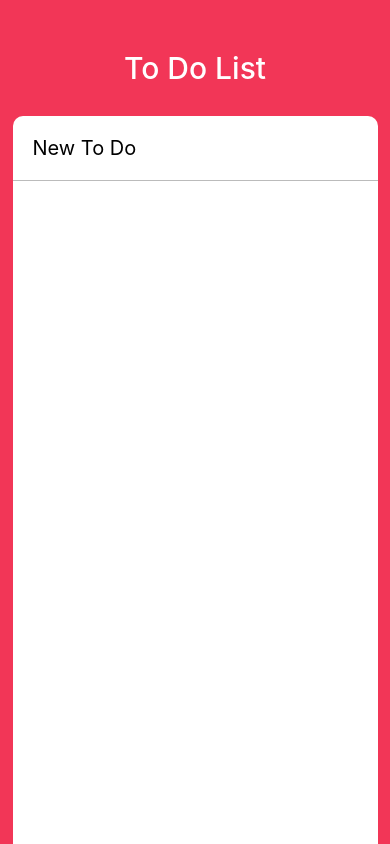
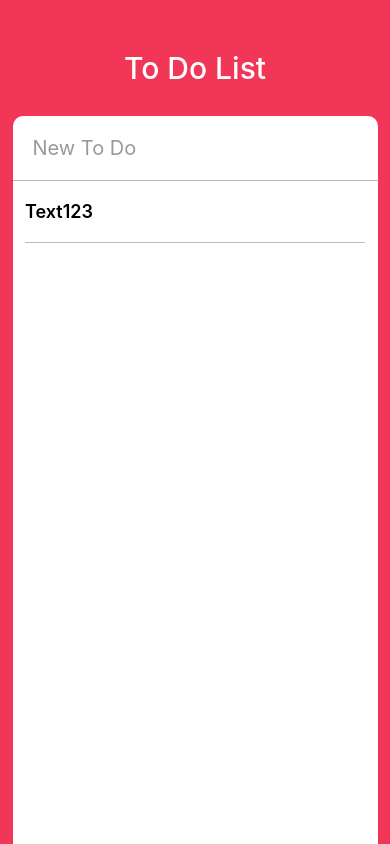
Before and after one commit to micaellajimini/to_do_app, a React Native app: screen / in a window 390 px wide. Built offline with nearby package versions, Linux system fonts and the light colour scheme.

Commit message:
editing item list

```diff
--- a/App.js
+++ b/App.js
@@ -1,19 +1,33 @@
 import React from 'react';
-import { StyleSheet, Text, View , StatusBar, TextInput, Dimensions, Platform } from 'react-native';
+import { StyleSheet, Text, View , StatusBar, TextInput, Dimensions, Platform, ScrollView } from 'react-native';
+import Todo from "./todo";
 
 const {height,width} = Dimensions.get("window");
 export default class App extends React.Component {
+  state = {
+    newTodo : ""
+  }
   render() {
+    const { newTodo } = this.state;
     return (
       <View style={styles.container}>
         <StatusBar barStyle="light-content" />
         <Text style={styles.title}>To Do List</Text>
         <View style={styles.card}>
-          <TextInput style={styles.input} placeholder={"New To Do"}/>
+          <TextInput style={styles.input} placeholder={"New To Do"} value={newTodo} onChangeText = {this._controlnewTodo} placeholderTextColor={"#999"} returnKeyType={"done"} autoCorrect = {false}/>
+          <ScrollView contentContainerStyle={styles.todos}>
+            <Todo />
+          </ScrollView>
         </View>
       </View>
     );
   }
+
+  _controlnewTodo = text => {
+    this.setState({
+      newTodo : text
+    });
+  };
 }
 
 const styles = StyleSheet.create({
@@ -55,5 +69,9 @@
     borderBottomColor: "#bbb",
     borderBottomWidth : 1,
     fontSize : 20,
+  },
+  todos : {
+    alignItems : "center",
+
   }
 });
--- /dev/null
+++ b/todo.js
@@ -0,0 +1,38 @@
+import React from 'react';
+import {View,StyleSheet,Text,Dimensions, TouchableOpacity} from 'react-native';
+
+const {width, height} = Dimensions.get("window");
+export default class Todo extends React.Component{
+  state = {
+    isEdit : false,
+  }
+  render(){
+    return(
+      <View style={styles.container2}>
+        <TouchableOpacity>
+          <View style={styles.circle}>
+
+          </View>
+          <Text style={styles.textstyle}>Text123</Text>
+        </TouchableOpacity>
+      </View>
+    );
+  }
+}
+
+const styles = StyleSheet.create({
+  container2 : {
+    width : width-50,
+    borderBottomColor : "#bbb",
+    borderBottomWidth : StyleSheet.hairlineWidth,
+    flexDirection : "row",
+  },
+  circle : {
+
+  },
+  textstyle : {
+    fontWeight : "600",
+    fontSize : 18,
+    marginVertical : 20
+  },
+})
```
